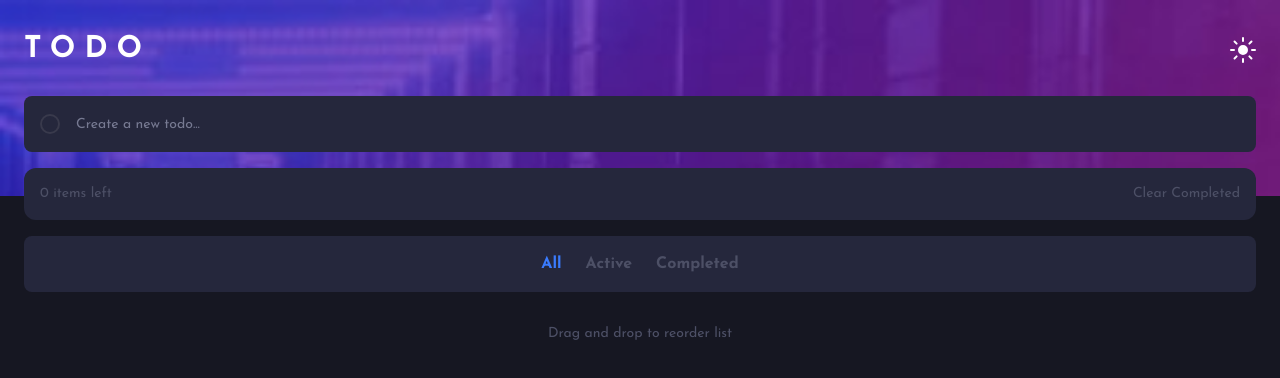
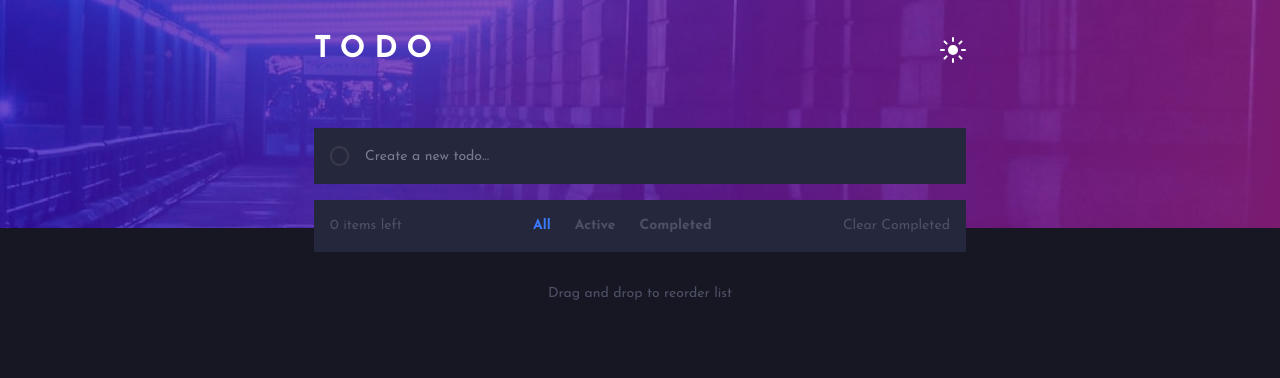
Before and after one commit to elvisnipah/todo-app-design-implementation, a React (Vite) app: page / in a window 1280 px wide. Shown: the top 378 px of the page. Built offline with nearby package versions, Linux system fonts and the light colour scheme.

Commit message:
make desktop responsive & add hover states

```diff
--- a/src/App.jsx
+++ b/src/App.jsx
@@ -1,3 +1,5 @@
+import { useState, useEffect } from "react";
+
 import Header from "./components/Header";
 import TodoSection from "./components/todo/TodoSection";
 import { DarkModeProvider } from "./context/DarkModeContext";
@@ -5,12 +7,26 @@ import { DarkModeProvider } from "./context/DarkModeContext";
 import Container from "./components/ui/Container";
 
 function App() {
+  const [windowSize, setWindowSize] = useState([window.innerWidth]);
+
+  useEffect(() => {
+    const handleWindowResize = () => {
+      setWindowSize([window.innerWidth]);
+    };
+
+    window.addEventListener("resize", handleWindowResize);
+
+    return () => {
+      window.removeEventListener("resize", handleWindowResize);
+    };
+  });
+
   return (
     <DarkModeProvider>
       <div id="app">
         <Container>
-          <Header />
-          <TodoSection />
+          <Header windowSize={windowSize} />
+          <TodoSection windowSize={windowSize} />
         </Container>
       </div>
     </DarkModeProvider>
--- a/src/components/Header.jsx
+++ b/src/components/Header.jsx
@@ -6,25 +6,34 @@ import moonIcon from "../assets/icon-moon.svg";
 import sunIcon from "../assets/icon-sun.svg";
 import bgMobileLight from "../assets/bg-mobile-light.jpg";
 import bgMobileDark from "../assets/bg-mobile-dark.jpg";
+import bgDesktopDark from "../assets/bg-desktop-dark.jpg";
+import bgDesktopLight from "../assets/bg-desktop-light.jpg";
 
-function Header() {
+function Header(props) {
   const { darkMode, toggleDarkMode } = useContext(DarkModeContext);
 
-  const handleClick = () => {
-    toggleDarkMode();
-  };
+  let image;
+
+  if (darkMode && props.windowSize < 768) {
+    image = bgMobileDark;
+  } else if (darkMode && props.windowSize >= 768) {
+    image = bgDesktopDark;
+  } else if (!darkMode && props.windowSize < 768) {
+    image = bgMobileLight;
+  } else {
+    image = bgDesktopLight;
+  }
 
   return (
     <header
-      className={
-        "bg-transparent flex py-8 px-6 justify-between text-white pb-32"
-      }
+      className={"text-white pb-32"}
       style={{
-        backgroundImage: `url(${darkMode ? bgMobileDark : bgMobileLight})`,
+        backgroundImage: `url(${image})`,
         backgroundRepeat: "no-repeat",
         backgroundSize: "cover",
       }}
     >
+      <section className="flex py-8 px-6 justify-between md:w-[700px] mx-auto">
         <p className="text-3xl tracking-[0.3em] font-bold">TODO</p>
         <button>
           <img
@@ -33,6 +42,7 @@ function Header() {
             onClick={toggleDarkMode}
           />
         </button>
+      </section>
     </header>
   );
 }
--- a/src/components/todo/TodoFilter.jsx
+++ b/src/components/todo/TodoFilter.jsx
@@ -2,11 +2,11 @@ import React from "react";
 
 function TodoFilter(props) {
   return (
-    <section className="bg-white dark:bg-[hsl(235,24%,19%)] dark:text-[hsl(233,14%,35%)] mx-6 rounded-lg flex items-center justify-center gap-6 p-4 text-gray-400 font-bold">
+    <section className="bg-white dark:bg-[hsl(235,24%,19%)] dark:text-[hsl(233,14%,35%)] mx-6 rounded-lg flex items-center justify-center gap-6 p-4 md:p-0 text-gray-400 font-bold ">
       <button
         className={`${
           props.currentView === "All" && "text-[hsl(220,98%,61%)]"
-        }`}
+        } dark:hover:text-gray-50 hover:text-gray-700`}
         onClick={props.showAll}
       >
         All
@@ -14,7 +14,7 @@ function TodoFilter(props) {
       <button
         className={`${
           props.currentView === "Active" && "text-[hsl(220,98%,61%)]"
-        }`}
+        } dark:hover:text-gray-50 hover:text-gray-700`}
         onClick={props.showActive}
       >
         Active
@@ -22,7 +22,7 @@ function TodoFilter(props) {
       <button
         className={`${
           props.currentView === "Completed" && "text-[hsl(220,98%,61%)]"
-        }`}
+        } dark:hover:text-gray-50 hover:text-gray-700`}
         onClick={props.showCompleted}
       >
         Completed
--- a/src/components/todo/TodoInput.jsx
+++ b/src/components/todo/TodoInput.jsx
@@ -31,12 +31,12 @@ function TodoInput(props) {
   };
 
   return (
-    <div className="mx-6 bg-white dark:bg-[hsl(235,24%,19%)] dark:text-[hsl(234,39%,85%)]  flex p-4 gap-4 items-center rounded-lg">
+    <div className="mx-6 bg-white dark:bg-[hsl(235,24%,19%)] dark:text-[hsl(234,39%,85%)]  flex p-4 gap-4 items-center rounded-lg  md:rounded-none">
       <CheckButton disabled={true} />
       <input
         type="text"
         placeholder="Create a new todo..."
-        className="focus:outline-none placeholder:text-sm bg-inherit placeholder:dark:text-[hsl(234,11%,52%)] w-auto"
+        className="focus:outline-none placeholder:text-sm bg-inherit placeholder:dark:text-[hsl(234,11%,52%)] w-full"
         value={todoInfo.text}
         onChange={handleTextChange}
         onKeyDown={handleKeyPress}
--- a/src/components/todo/TodoItem.jsx
+++ b/src/components/todo/TodoItem.jsx
@@ -5,7 +5,7 @@ import CloseButton from "../ui/CloseButton";
 function TodoItem(props) {
   return (
     <div
-      className="flex w-full gap-4 p-4 border-b-2 dark:border-[hsl(237,14%,26%)] dark:bg-[hsl(235,24%,19%)] dark:text-[hsl(234,39%,85%)]"
+      className="flex w-full gap-4 p-4 border-b-2 text-gray-700 dark:border-[hsl(237,14%,26%)] dark:bg-[hsl(235,24%,19%)] dark:text-[hsl(234,39%,85%)] cursor-pointer group"
       draggable
       onDragStart={(e) => props.dragStart(e, props.index)}
       onDragEnter={(e) => props.dragEnter(e, props.index)}
@@ -18,7 +18,9 @@ function TodoItem(props) {
       />
       <p className="max-w-[75%] break-words">
         {props.completed ? (
-          <s className="dark:text-[hsl(233,14%,35%)]">{props.text}</s>
+          <s className="dark:text-[hsl(233,14%,35%)] text-gray-400">
+            {props.text}
+          </s>
         ) : (
           props.text
         )}
--- a/src/components/todo/TodoList.jsx
+++ b/src/components/todo/TodoList.jsx
@@ -1,4 +1,5 @@
 import React from "react";
+import TodoFilter from "./TodoFilter";
 import TodoItem from "./TodoItem";
 
 function TodoList(props) {
@@ -28,13 +29,26 @@ function TodoList(props) {
   });
 
   return (
-    <section className="bg-white mx-6 rounded-xl dark:bg-[hsl(235,24%,19%)] overflow-hidden">
+    <section className="bg-white mx-6 rounded-xl dark:bg-[hsl(235,24%,19%)] overflow-hidden md:rounded-none">
       {allTodos}
-      <div className="flex justify-between p-4 text-sm text-gray-400 dark:text-[hsl(233,14%,35%)]">
+      <div className="flex items-center justify-between p-4 text-sm text-gray-400 dark:text-[hsl(233,14%,35%)]">
         <p>
           {itemsLeft} {itemsLeft === 1 ? "item" : "items"} left
         </p>
-        <button onClickCapture={props.clearCompleted}>Clear Completed</button>
+        {props.windowSize >= 768 && (
+          <TodoFilter
+            currentView={props.currentView}
+            showAll={props.showAll}
+            showActive={props.showActive}
+            showCompleted={props.showCompleted}
+          />
+        )}
+        <button
+          onClickCapture={props.clearCompleted}
+          className="dark:hover:text-gray-50 hover:text-gray-700"
+        >
+          Clear Completed
+        </button>
       </div>
     </section>
   );
--- a/src/components/todo/TodoSection.jsx
+++ b/src/components/todo/TodoSection.jsx
@@ -4,7 +4,7 @@ import TodoFilter from "./TodoFilter";
 import TodoInput from "./TodoInput";
 import TodoList from "./TodoList";
 
-function TodoSection() {
+function TodoSection(props) {
   const [todos, setTodos] = useState([]);
 
   const [view, setView] = useState("All");
@@ -76,7 +76,7 @@ function TodoSection() {
   };
 
   return (
-    <section className="mt-[-100px] flex flex-col gap-4 pb-8 ">
+    <section className="mt-[-100px] flex flex-col gap-4 pb-8 md:w-[700px] md:mx-auto">
       <TodoInput addTodo={addTodo} />
       <TodoList
         todos={
@@ -92,13 +92,20 @@ function TodoSection() {
         dragStart={dragStart}
         dragEnter={dragEnter}
         drop={drop}
-      />
-      <TodoFilter
         currentView={view}
         showAll={showAll}
         showActive={showActive}
         showCompleted={showCompleted}
+        windowSize={props.windowSize}
       />
+      {props.windowSize < 768 && (
+        <TodoFilter
+          currentView={view}
+          showAll={showAll}
+          showActive={showActive}
+          showCompleted={showCompleted}
+        />
+      )}
       <p className="mx-6 text-center mt-4 text-sm text-gray-400 dark:text-[hsl(233,14%,35%)]">
         Drag and drop to reorder list
       </p>
--- a/src/components/ui/CheckButton.jsx
+++ b/src/components/ui/CheckButton.jsx
@@ -5,10 +5,10 @@ import checkIcon from "../../assets/icon-check.svg";
 function CheckButton(props) {
   return (
     <button
-      className={`border-2 w-5 h-5 rounded-full flex items-center justify-center  ${
+      className={`border-2 w-5 h-5 rounded-full flex items-center justify-center   ${
         props.checked
           ? "bg-gradient-to-r border-none"
-          : "border-2 dark:border-[hsl(237,14%,26%)]"
+          : "dark:border-[hsl(237,14%,26%)] group-hover:border-transparent group-hover:[background:linear-gradient(white,white)_padding-box,linear-gradient(to_right,hsl(192,100%,67%),hsl(280,87%,65%))_border-box] dark:group-hover:[background:linear-gradient(hsl(235,24%,19%),hsl(235,24%,19%))_padding-box,linear-gradient(to_right,hsl(192,100%,67%),hsl(280,87%,65%))_border-box]"
       } from-[hsl(192,100%,67%)] to-[hsl(280,87%,65%)]`}
       disabled={props.disabled}
       onClick={() => props.markComplete(props.id)}
```
Lines whose indentation alone changed are shown as unchanged.
